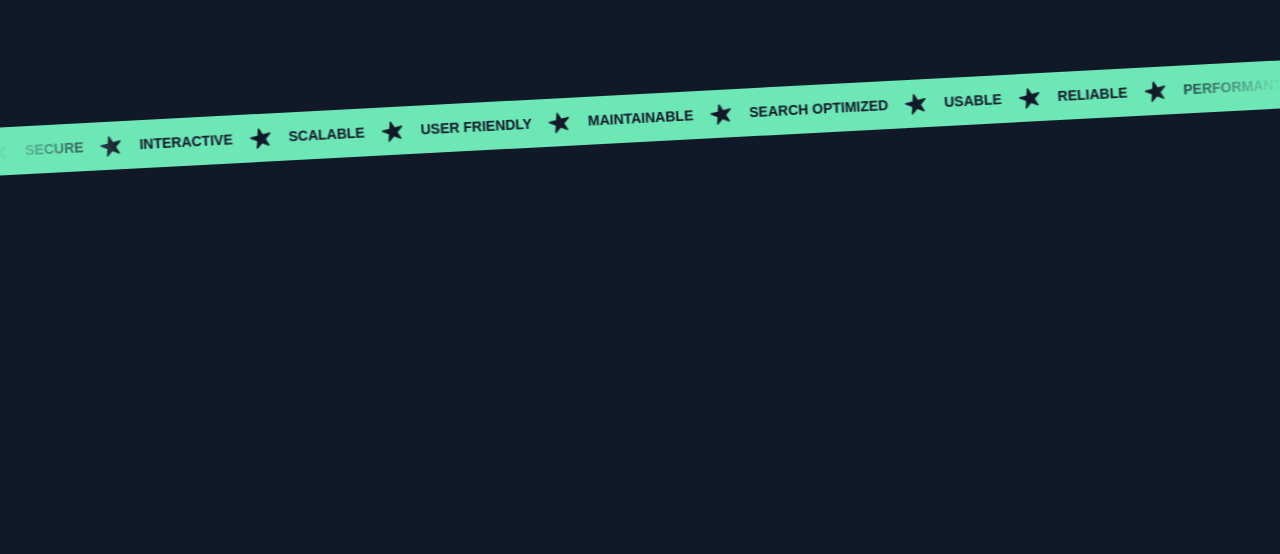
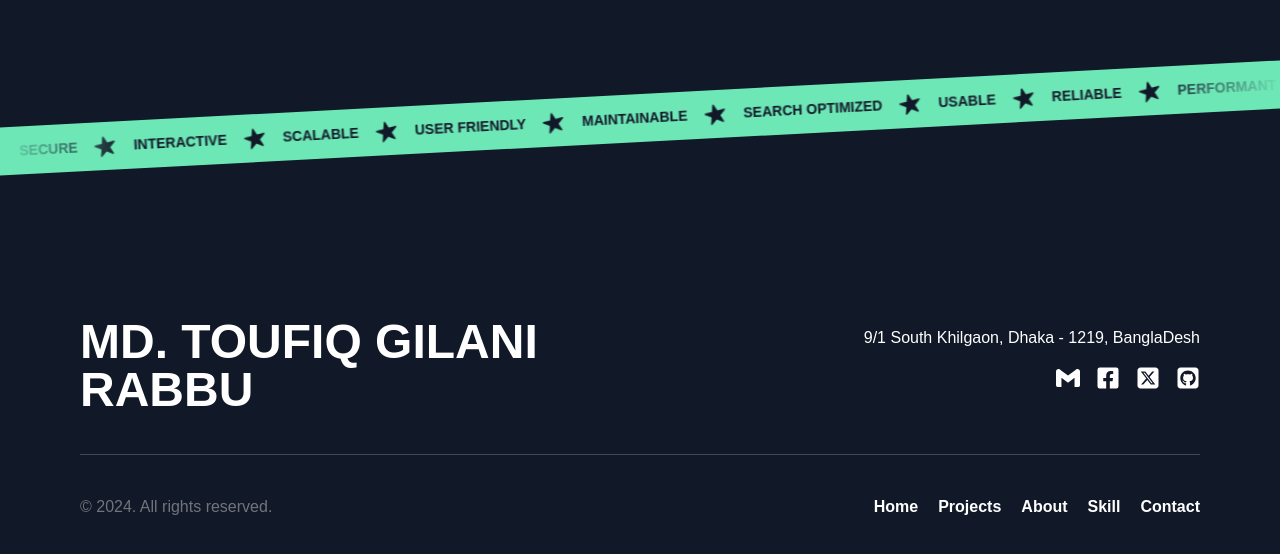
Before and after one commit to GilaniRabbu/blue-wave-ac-service, a Next.js app: page / in a window 1280 px wide. Shown: the part 934-1488 px from the top of the page. Before the commit the page ends 1172 px from the top, so only its background shows below. Built offline with nearby package versions, Linux system fonts and the light colour scheme; a web font is replaced by a local one.

Commit message:
added and styled footer section

```diff
--- /dev/null
+++ b/components/Footer/Footer.tsx
@@ -0,0 +1,70 @@
+import React from "react";
+import Link from "next/link";
+import { SiGmail } from "react-icons/si";
+import { FaFacebookSquare } from "react-icons/fa";
+import { FaSquareXTwitter, FaSquareGithub } from "react-icons/fa6";
+
+const FooterSection = () => {
+  const links = [
+    { id: 1, label: "Home", href: "/" },
+    { id: 2, label: "Projects", href: "/projects" },
+    { id: 3, label: "About", href: "/about" },
+    { id: 4, label: "Skill", href: "/skill" },
+    { id: 5, label: "Contact", href: "/contact" },
+  ];
+
+  return (
+    <footer>
+      <div className="container py-16 md:py-20">
+        <div className="flex flex-col md:flex-row gap-4 md:justify-between items-center">
+          <h2 className="font-bold text-3xl md:text-5xl text-center md:text-left w-full max-w-xl">
+            MD. TOUFIQ GILANI RABBU
+          </h2>
+          <div className="mt-8 md:mt-0">
+            <p className="mb-4 text-center md:text-right text-sm sm:text-base">
+              9/1 South Khilgaon, Dhaka - 1219, BanglaDesh
+            </p>
+            <div className="mb-4 flex gap-4 items-center justify-center md:justify-end">
+              <Link
+                href={"mailto:toufiqjilanirabbu7@gmail.com"}
+                title="toufiqjilanirabbu7@gmail.com"
+                target="_blank"
+              >
+                <SiGmail className="text-2xl" />
+              </Link>
+              <Link
+                href={"https://www.facebook.com/GilaniRabbu"}
+                target="_blank"
+              >
+                <FaFacebookSquare className="text-2xl" />
+              </Link>
+              <Link href={"https://x.com/GilaniRabbu"} target="_blank">
+                <FaSquareXTwitter className="text-2xl" />
+              </Link>
+              <Link href={"https://github.com/GilaniRabbu"} target="_blank">
+                <FaSquareGithub className="text-2xl" />
+              </Link>
+            </div>
+          </div>
+        </div>
+        <div className="my-10 w-full border-b border-white/20"></div>
+        <div className="flex flex-col md:flex-row gap-8 md:justify-between items-center text-sm md:text-base">
+          <p className="text-white/40">© 2024. All rights reserved.</p>
+          <div className="flex flex-col md:flex-row items-center gap-8 md:gap-5">
+            {links.map((link) => (
+              <Link
+                key={link.id}
+                href={link.href}
+                className="font-semibold cursor-pointer"
+              >
+                {link.label}
+              </Link>
+            ))}
+          </div>
+        </div>
+      </div>
+    </footer>
+  );
+};
+
+export default FooterSection;
--- a/components/Landing/LandingPage.tsx
+++ b/components/Landing/LandingPage.tsx
@@ -2,6 +2,7 @@ import React from "react";
 import Header from "@/components/Header/Header";
 import HeroSection from "@/components/Hero/Hero";
 import TapeSection from "@/components/Tape/Tape";
+import FooterSection from "./../Footer/Footer";
 
 const LandingPage = () => {
   return (
@@ -9,6 +10,7 @@ const LandingPage = () => {
       <Header />
       <HeroSection />
       <TapeSection />
+      <FooterSection />
     </div>
   );
 };
--- a/tailwind.config.ts
+++ b/tailwind.config.ts
@@ -36,8 +36,8 @@ const config: Config = {
     container: {
       center: true,
       padding: {
-        DEFAULT: "1rem",
-        md: "2rem",
+        DEFAULT: "1.5rem",
+        md: "2.5rem",
       },
     },
   },
```
